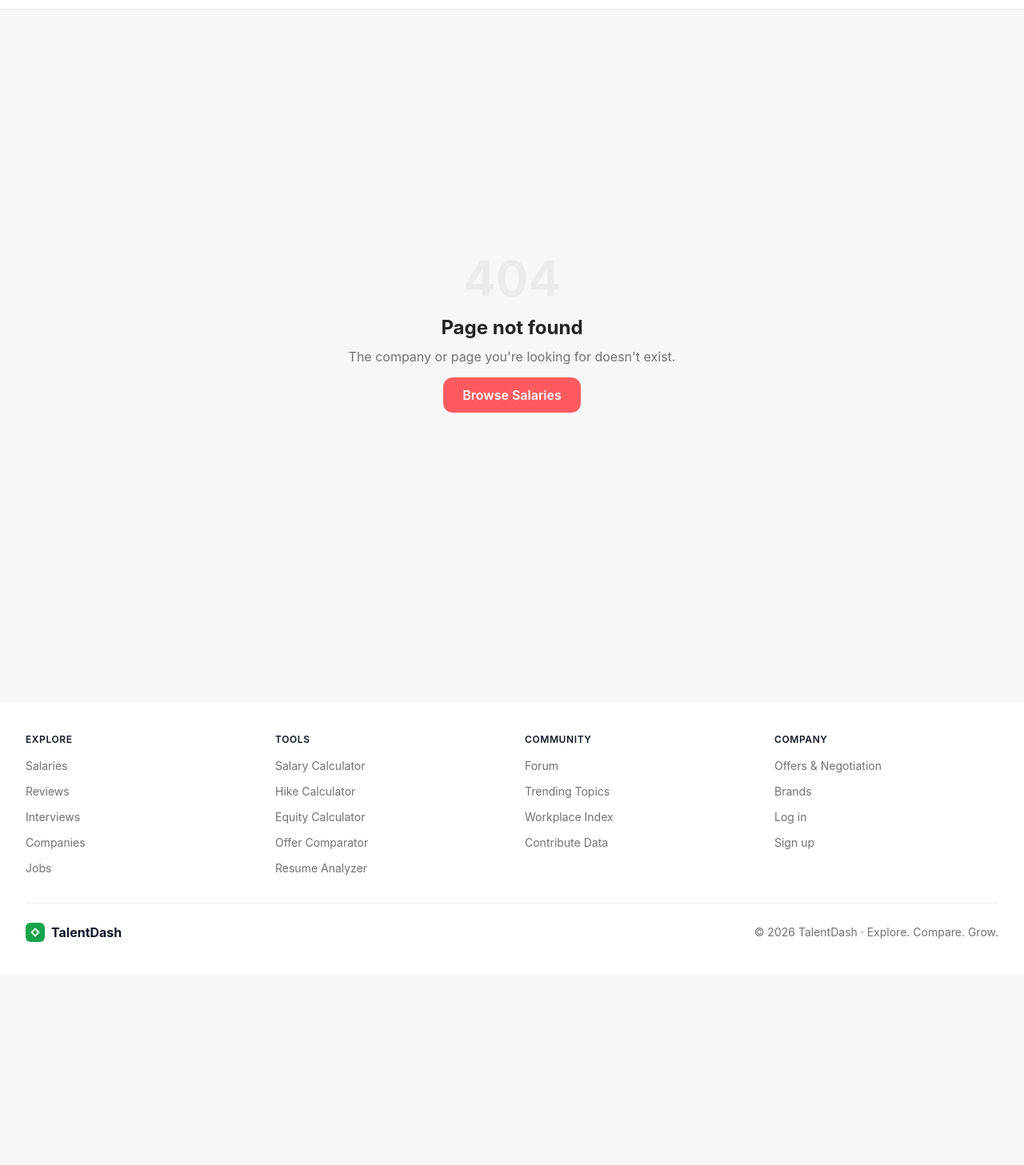
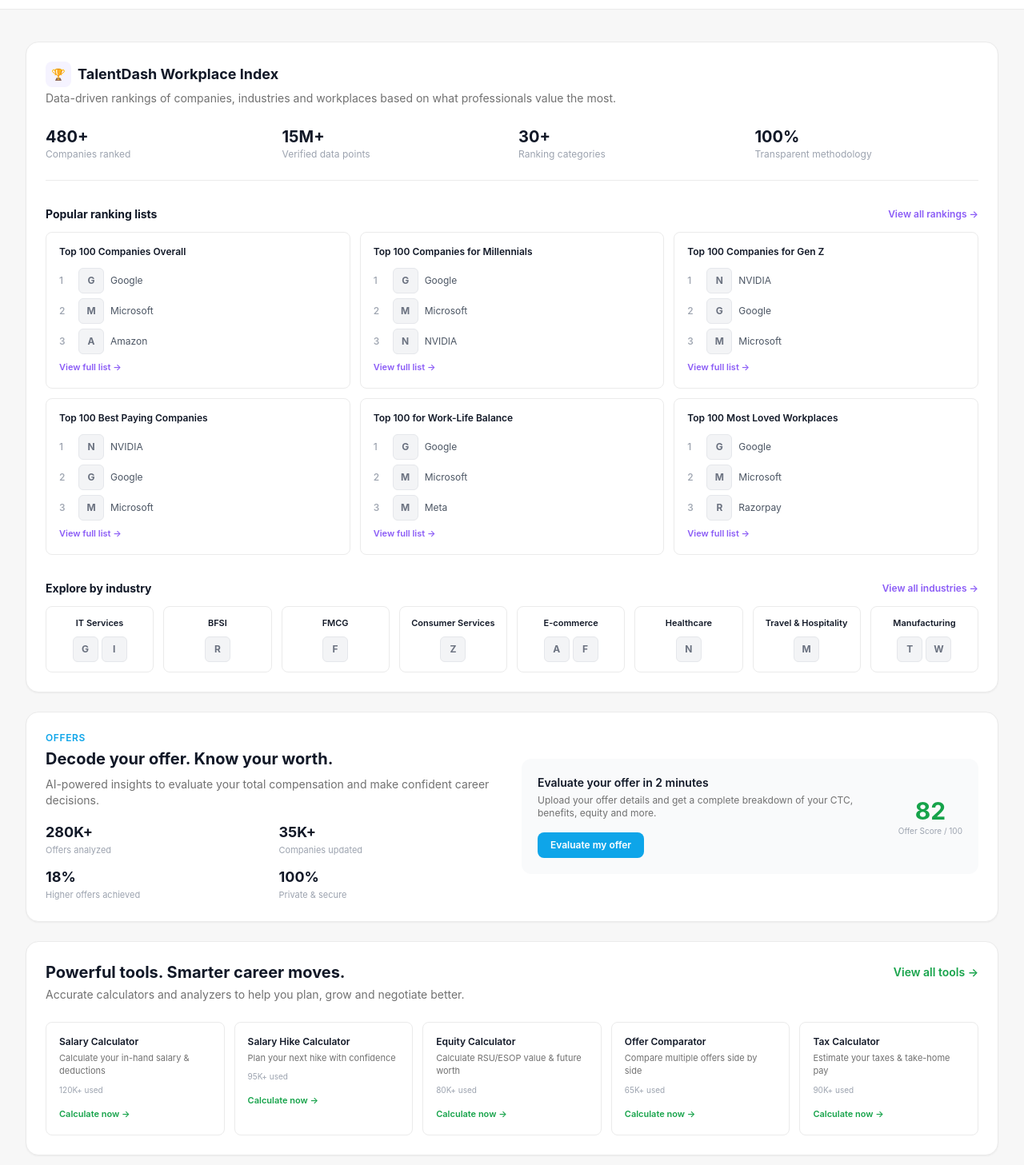
Before and after one commit to Visshwasmai24/talentdash, a Next.js app: page /workplace-index in a window 1280 px wide. Before the commit this address had no page. Shown: the part 53-1510 px from the top of the page at 80% size. Before the commit the page ends 1271 px from the top, so only its background shows below. Built offline with nearby package versions, Linux system fonts and the light colour scheme.

Commit message:
Create Workplace Index page with rankings and tools

```diff
--- /dev/null
+++ b/app/workplace-index/page.tsx
@@ -0,0 +1,156 @@
+import { Metadata } from 'next';
+import Link from 'next/link';
+import { SITE_URL } from '@/lib/config';
+import { COMPANY_META } from '@/lib/mock-data';
+import CompanyLogo from '@/components/ui/CompanyLogo';
+
+export const metadata: Metadata = {
+  title: 'TalentDash Workplace Index | TalentDash',
+  description: 'Data-driven rankings of companies, industries and workplaces based on what professionals value most.',
+  alternates: { canonical: `${SITE_URL}/workplace-index` },
+};
+
+const RANKING_LISTS = [
+  { title: 'Top 100 Companies Overall', companies: ['google', 'microsoft', 'amazon'] },
+  { title: 'Top 100 Companies for Millennials', companies: ['google', 'microsoft', 'nvidia'] },
+  { title: 'Top 100 Companies for Gen Z', companies: ['nvidia', 'google', 'microsoft'] },
+  { title: 'Top 100 Best Paying Companies', companies: ['nvidia', 'google', 'microsoft'] },
+  { title: 'Top 100 for Work-Life Balance', companies: ['google', 'microsoft', 'meta'] },
+  { title: 'Top 100 Most Loved Workplaces', companies: ['google', 'microsoft', 'razorpay'] },
+];
+
+const INDUSTRIES = [
+  { name: 'IT Services', companies: ['google', 'infosys'] },
+  { name: 'BFSI', companies: ['razorpay'] },
+  { name: 'FMCG', companies: ['flipkart'] },
+  { name: 'Consumer Services', companies: ['zepto'] },
+  { name: 'E-commerce', companies: ['amazon', 'flipkart'] },
+  { name: 'Healthcare', companies: ['nvidia'] },
+  { name: 'Travel & Hospitality', companies: ['meesho'] },
+  { name: 'Manufacturing', companies: ['tcs', 'wipro'] },
+];
+
+export default function WorkplaceIndexPage() {
+  return (
+    <main className="min-h-screen bg-[#F7F7F7]">
+      <div className="max-w-7xl mx-auto px-4 sm:px-6 lg:px-8 py-10 space-y-6">
+        {/* Workplace Index */}
+        <div className="bg-white rounded-2xl border border-[#EBEBEB] p-6 shadow-sm">
+          <div className="flex items-center gap-2 mb-1">
+            <span className="w-8 h-8 rounded-lg bg-[#F5F3FF] flex items-center justify-center text-[#8B5CF6] font-bold text-sm">🏆</span>
+            <h1 className="text-lg font-bold text-[#111827]">TalentDash Workplace Index</h1>
+          </div>
+          <p className="text-sm text-[#717171] mb-6">Data-driven rankings of companies, industries and workplaces based on what professionals value the most.</p>
+
+          <div className="grid grid-cols-2 sm:grid-cols-4 gap-4 mb-8 pb-6 border-b border-[#EBEBEB]">
+            {[
+              [`${Object.keys(COMPANY_META).length * 40}+`, 'Companies ranked'],
+              ['15M+', 'Verified data points'],
+              ['30+', 'Ranking categories'],
+              ['100%', 'Transparent methodology'],
+            ].map(([stat, label]) => (
+              <div key={label}>
+                <p className="text-xl font-bold text-[#111827]">{stat}</p>
+                <p className="text-xs text-[#9CA3AF]">{label}</p>
+              </div>
+            ))}
+          </div>
+
+          <div className="flex items-center justify-between mb-3">
+            <h2 className="text-sm font-bold text-[#111827]">Popular ranking lists</h2>
+            <Link href="#" className="text-xs font-semibold text-[#8B5CF6] hover:underline">View all rankings →</Link>
+          </div>
+          <div className="grid grid-cols-1 sm:grid-cols-2 lg:grid-cols-3 gap-3 mb-8">
+            {RANKING_LISTS.map((list) => (
+              <div key={list.title} className="p-4 rounded-lg border border-[#EBEBEB]">
+                <p className="text-xs font-semibold text-[#111827] mb-3">{list.title}</p>
+                <ol className="space-y-1.5">
+                  {list.companies.map((slug, i) => (
+                    <li key={slug} className="flex items-center gap-2 text-xs text-[#4B5563]">
+                      <span className="w-4 text-[#9CA3AF] font-medium">{i + 1}</span>
+                      <CompanyLogo name={COMPANY_META[slug].name} size="sm" />
+                      {COMPANY_META[slug].name}
+                    </li>
+                  ))}
+                </ol>
+                <Link href="#" className="text-[11px] font-semibold text-[#8B5CF6] hover:underline mt-2 inline-block">View full list →</Link>
+              </div>
+            ))}
+          </div>
+
+          <div className="flex items-center justify-between mb-3">
+            <h2 className="text-sm font-bold text-[#111827]">Explore by industry</h2>
+            <Link href="#" className="text-xs font-semibold text-[#8B5CF6] hover:underline">View all industries →</Link>
+          </div>
+          <div className="grid grid-cols-2 sm:grid-cols-4 lg:grid-cols-8 gap-3">
+            {INDUSTRIES.map((ind) => (
+              <div key={ind.name} className="p-3 rounded-lg border border-[#EBEBEB] text-center">
+                <p className="text-[11px] font-semibold text-[#111827] mb-2 truncate">{ind.name}</p>
+                <div className="flex items-center justify-center gap-1">
+                  {ind.companies.map((slug) => (
+                    <CompanyLogo key={slug} name={COMPANY_META[slug].name} size="sm" />
+                  ))}
+                </div>
+              </div>
+            ))}
+          </div>
+        </div>
+
+        {/* Offers banner */}
+        <div className="bg-white rounded-2xl border border-[#EBEBEB] p-6 shadow-sm grid grid-cols-1 lg:grid-cols-2 gap-6 items-center">
+          <div>
+            <p className="text-xs font-semibold text-[#0EA5E9] uppercase tracking-wider mb-1">Offers</p>
+            <h2 className="text-xl font-bold text-[#111827] mb-2">Decode your offer. Know your worth.</h2>
+            <p className="text-sm text-[#717171] mb-4">AI-powered insights to evaluate your total compensation and make confident career decisions.</p>
+            <div className="grid grid-cols-2 gap-3">
+              {[['280K+', 'Offers analyzed'], ['35K+', 'Companies updated'], ['18%', 'Higher offers achieved'], ['100%', 'Private & secure']].map(([s, l]) => (
+                <div key={l}>
+                  <p className="text-lg font-bold text-[#111827]">{s}</p>
+                  <p className="text-[11px] text-[#9CA3AF]">{l}</p>
+                </div>
+              ))}
+            </div>
+          </div>
+          <div className="bg-[#F9FAFB] rounded-xl p-5 flex items-center justify-between">
+            <div>
+              <p className="text-sm font-semibold text-[#111827] mb-1">Evaluate your offer in 2 minutes</p>
+              <p className="text-xs text-[#717171] mb-4">Upload your offer details and get a complete breakdown of your CTC, benefits, equity and more.</p>
+              <Link href="/offers" className="inline-flex px-4 py-2 bg-[#0EA5E9] text-white text-xs font-semibold rounded-lg hover:bg-[#0284C7] transition-colors">
+                Evaluate my offer
+              </Link>
+            </div>
+            <div className="text-center shrink-0 ml-4">
+              <p className="text-3xl font-bold text-[#16A34A]">82</p>
+              <p className="text-[10px] text-[#9CA3AF]">Offer Score / 100</p>
+            </div>
+          </div>
+        </div>
+
+        {/* Tools banner */}
+        <div className="bg-white rounded-2xl border border-[#EBEBEB] p-6 shadow-sm">
+          <div className="flex items-center justify-between mb-1">
+            <h2 className="text-xl font-bold text-[#111827]">Powerful tools. Smarter career moves.</h2>
+            <Link href="/tools" className="text-sm font-semibold text-[#16A34A] hover:underline">View all tools →</Link>
+          </div>
+          <p className="text-sm text-[#717171] mb-6">Accurate calculators and analyzers to help you plan, grow and negotiate better.</p>
+          <div className="grid grid-cols-2 sm:grid-cols-3 lg:grid-cols-5 gap-3">
+            {[
+              ['Salary Calculator', 'Calculate your in-hand salary & deductions', '120K+ used'],
+              ['Salary Hike Calculator', 'Plan your next hike with confidence', '95K+ used'],
+              ['Equity Calculator', 'Calculate RSU/ESOP value & future worth', '80K+ used'],
+              ['Offer Comparator', 'Compare multiple offers side by side', '65K+ used'],
+              ['Tax Calculator', 'Estimate your taxes & take-home pay', '90K+ used'],
+            ].map(([title, desc, used]) => (
+              <div key={title} className="p-4 rounded-lg border border-[#EBEBEB]">
+                <p className="text-xs font-semibold text-[#111827] mb-1">{title}</p>
+                <p className="text-[11px] text-[#717171] mb-2">{desc}</p>
+                <p className="text-[10px] text-[#9CA3AF] mb-2">{used}</p>
+                <Link href="/tools" className="text-[11px] font-semibold text-[#16A34A] hover:underline">Calculate now →</Link>
+              </div>
+            ))}
+          </div>
+        </div>
+      </div>
+    </main>
+  );
+}
```
Also changed, not shown: app/workplace-index/New Text Document.txt (deleted).
